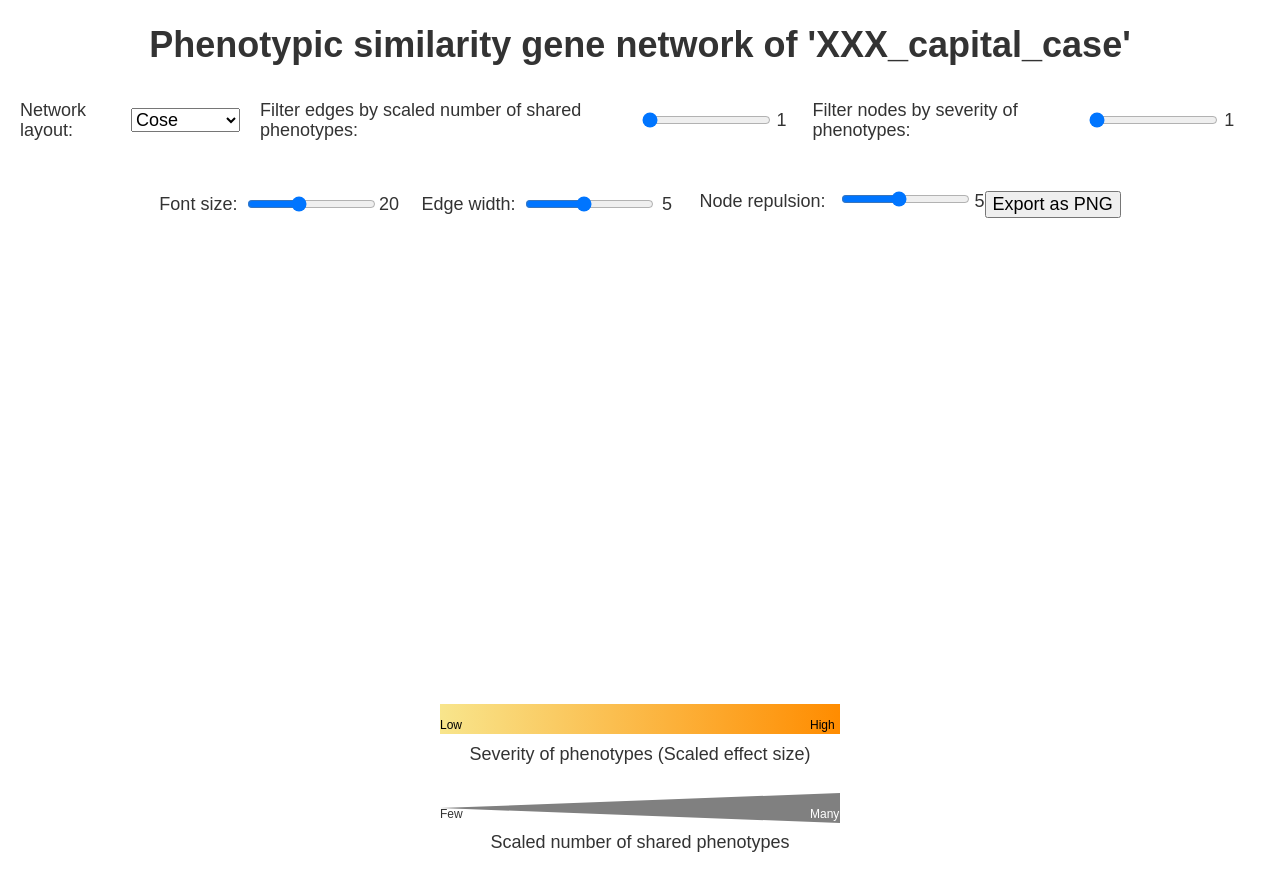
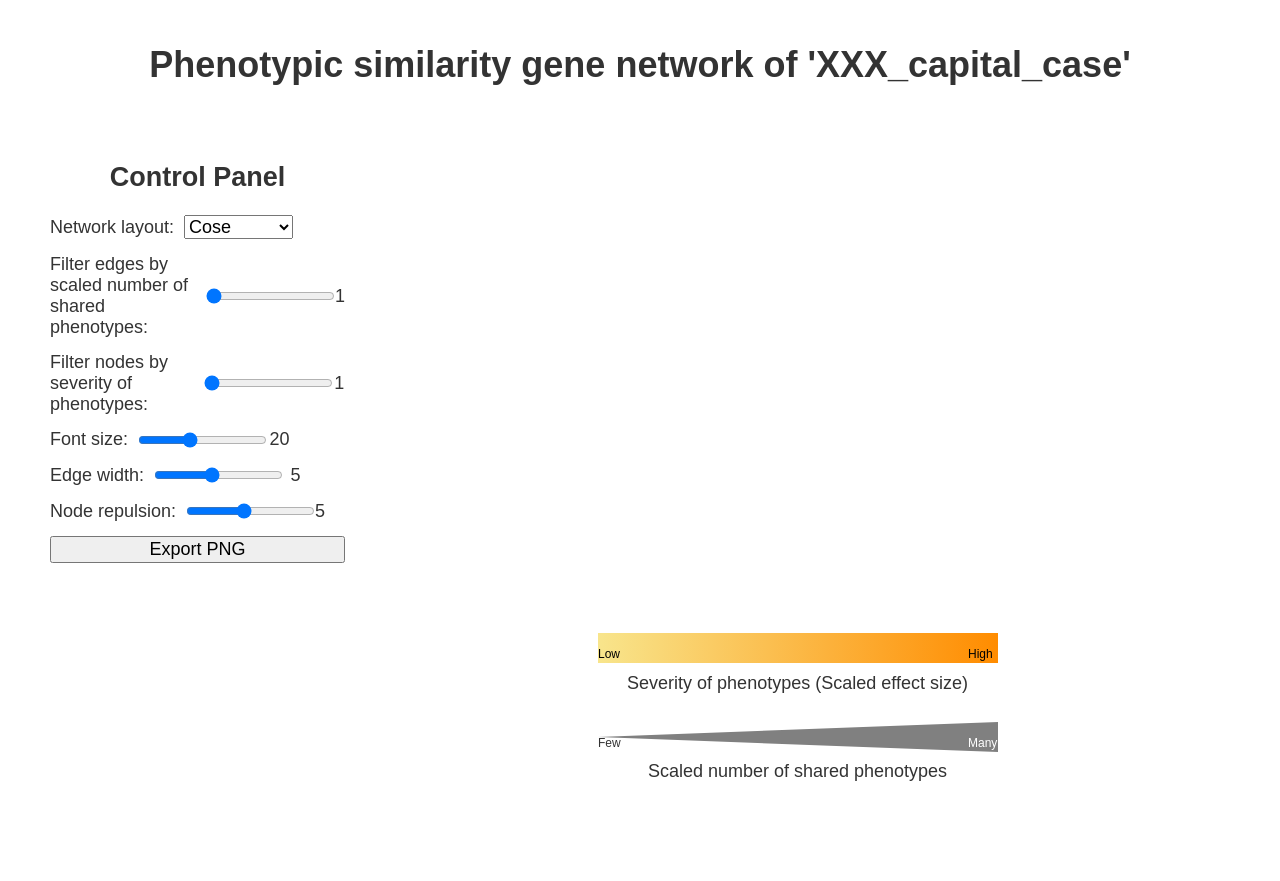
Before and after one commit to akikuno/TSUMUGI-dev, a plain HTML site: page web/network/template.html in a window 1280 px wide. After the commit the page ends 800 px from the top, so only its background shows below. Drawn offline with Linux system fonts and the light colour scheme; a script that the page names is missing.

Commit message:
Move control panel at left

```diff
--- a/web/network/css/styles.css
+++ b/web/network/css/styles.css
@@ -1,35 +1,64 @@
+html,
 body {
+    margin: 0;
+    padding: 0;
+    height: 100%;
+    width: 100%;
     font-size: 18px;
     font-family: 'Arial', 'Helvetica', sans-serif;
     color: #333;
+    box-sizing: border-box;
+    display: flex;
+    flex-direction: column;
+    align-items: center;
+
+    /* 中央揃え */
 }
 
-.container {
+.header-container {
+    width: 100%;
+    text-align: center;
+    padding: 20px 0;
+    box-sizing: border-box;
+}
+
+.body-container {
+    display: flex;
+    width: 100%;
+    max-width: 1200px;
+    height: calc(100% - 60px);
+    /* 見出し分の高さを除いた残りを使う */
+    max-height: 800px;
+    box-sizing: border-box;
+    margin-top: 0;
+    /* 上揃え */
+    align-items: flex-start;
+    /* 垂直方向の中央揃えを解除し、上揃えに変更 */
+}
+
+.control-panel-container {
+    flex: 1;
+    display: flex;
+    flex-direction: column;
+    padding: 10px;
+    box-sizing: border-box;
+    min-width: 25%;
+}
+
+.cy-container {
+    flex: 3;
     display: flex;
     flex-direction: column;
     align-items: center;
     justify-content: center;
-    width: 100%;
     height: 100%;
-}
-
-.cy-container {
-    height: 700px;
-    width: 100%;
-    max-width: 1200px;
-    /* 必要に応じて最大幅を設定 */
-    display: flex;
-    flex-direction: column;
-    align-items: center;
-    justify-content: center;
     position: relative;
-    margin: 10px;
+    box-sizing: border-box;
 }
 
 .cy {
     width: 100%;
     height: calc(100% - 130px);
-    /* カラースケールバーとテキストの高さを差し引いて設定 */
 }
 
 .color-scale-container,
@@ -43,19 +72,10 @@ body {
     margin-top: 5px;
 }
 
-.control-panel {
-    /* width: 73%; */
-    display: flex;
-    justify-content: center;
-    padding: 10px;
-    margin: 10px;
-    z-index: 10;
-}
-
 .slider-container {
     display: flex;
     align-items: center;
-    margin-right: 20px;
+    margin-bottom: 15px;
 }
 
 .control-label {
--- a/web/network/template.html
+++ b/web/network/template.html
@@ -11,8 +11,15 @@
 </head>
 
 <body>
-    <h1 style="text-align:center;">Phenotypic similarity gene network of 'XXX_capital_case'</h1>
-    <div class="control-panel">
+    <header class="header-container">
+        <h1>Phenotypic similarity gene network of 'XXX_capital_case'</h1>
+    </header>
+
+    <div class="body-container">
+        <div class="control-panel-container">
+
+            <h2 style="text-align: center;"> Control Panel </h2>
+
             <div class="slider-container">
                 <span class="control-label">Network layout:</span>
                 <select id="layout-dropdown">
@@ -33,13 +40,8 @@
                 <input type="range" id="filter-node-slider" min="1" max="10" value="1">
                 <span id="node-color-value" class="slider-value">1</span>
             </div>
-    </div>
-
-    <div class="container">
-        <div class="cy-container">
 
             <!-- ↓↓↓ Cytoscape's visualization setting -->
-            <div class="control-panel">
             <div class="slider-container">
                 <span class="control-label">Font size:</span>
                 <input type="range" id="font-size-slider" min="1" max="50" value="20">
@@ -50,16 +52,16 @@
                 <input type="range" id="edge-width-slider" min="1" max="10" value="5">
                 <span id="edge-width-value" class="slider-value">5</span>
             </div>
-                <div>
+            <div class="slider-container">
                 <span class="control-label">Node repulsion:</span>
                 <input type="range" id="nodeRepulsion-slider" min="1" max="10" value="5">
                 <span id="node-repulsion-value">5</span>
             </div>
-                <button id="export-png">Export as PNG</button>
+            <button id="export-png">Export PNG</button>
+            <!-- ↑↑↑ Cytoscape's visualization setting -->
+        </div>
 
-            </div>
-            <!-- ↑↑↑ Cytoscape's visualization setting -->
-
+        <div class="cy-container">
             <div class="cy"></div>
 
             <!-- ↓↓↓ SVG's scale bars -->
@@ -91,7 +93,6 @@
 
     <script src="https://cdnjs.cloudflare.com/ajax/libs/cytoscape/3.30.2/cytoscape.min.js"></script>
     <script src="js/XXX_snake_case.js"></script>
-    <!-- <script src="js/template.js"></script> -->
 </body>
 
 </html>
```
Lines whose indentation alone changed are shown as unchanged.
